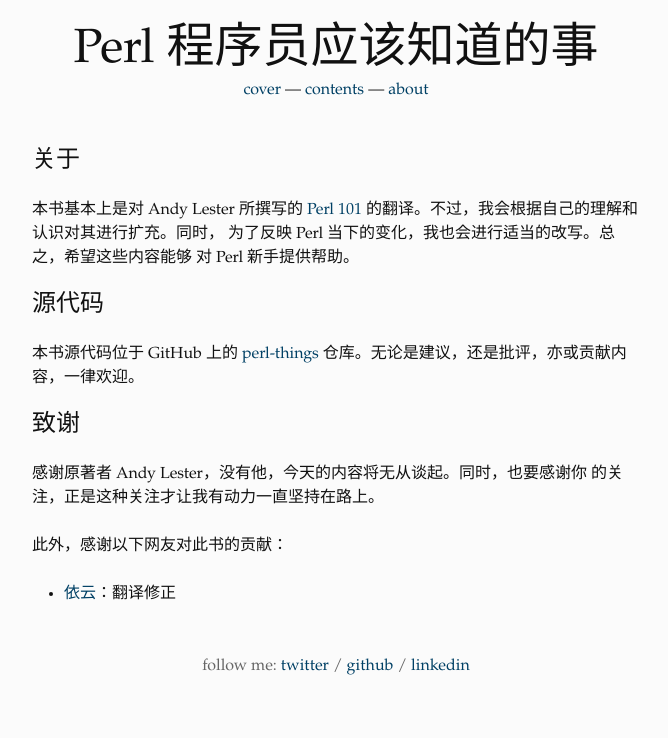
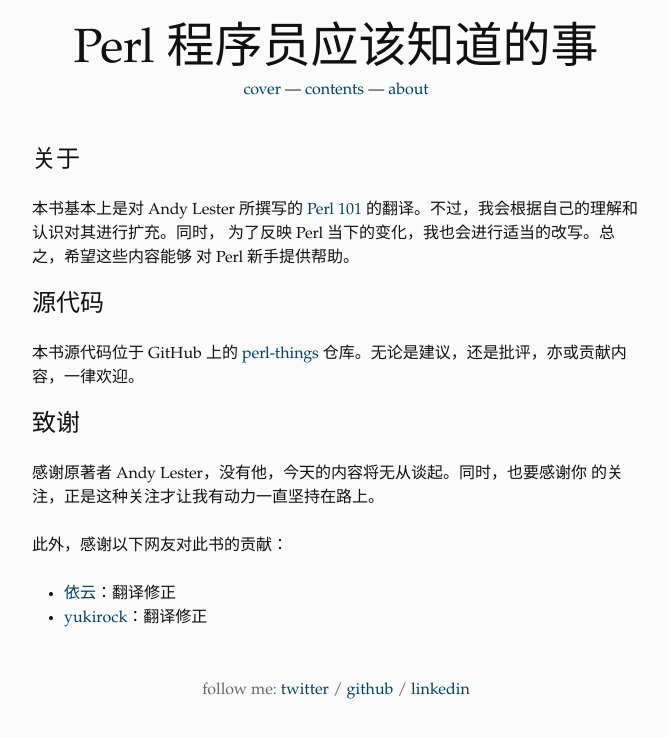
Before and after one commit to xuxiaodong/perl-things, a Jekyll site: the page built from about.html, in a window 1280 px wide. Shown: the top 738 px of the page, without its empty margins (304-972 px from the left). Built offline with Jekyll 4.4.1, drawn with Linux system fonts in a browser that asks for light colours; Markdown is read by kramdown in place of the engine named in the settings.

Commit message:
Update page: about

```diff
--- a/about.html
+++ b/about.html
@@ -24,4 +24,5 @@
 
 <ul>
     <li><a href="http://lilydjwg.is-programmer.com">依云</a>：翻译修正</li>
+    <li><a href="http://yukir.net">yukirock</a>：翻译修正</li>
 </ul>
```
